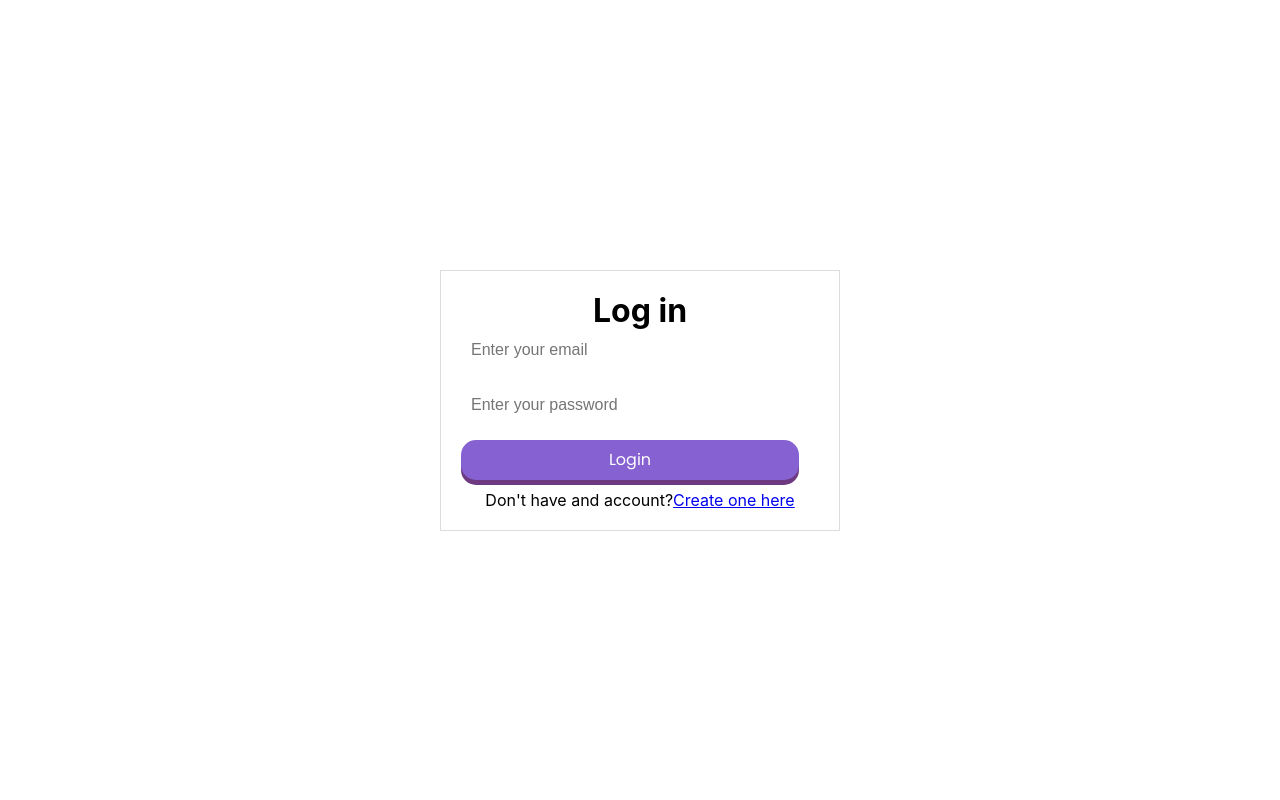
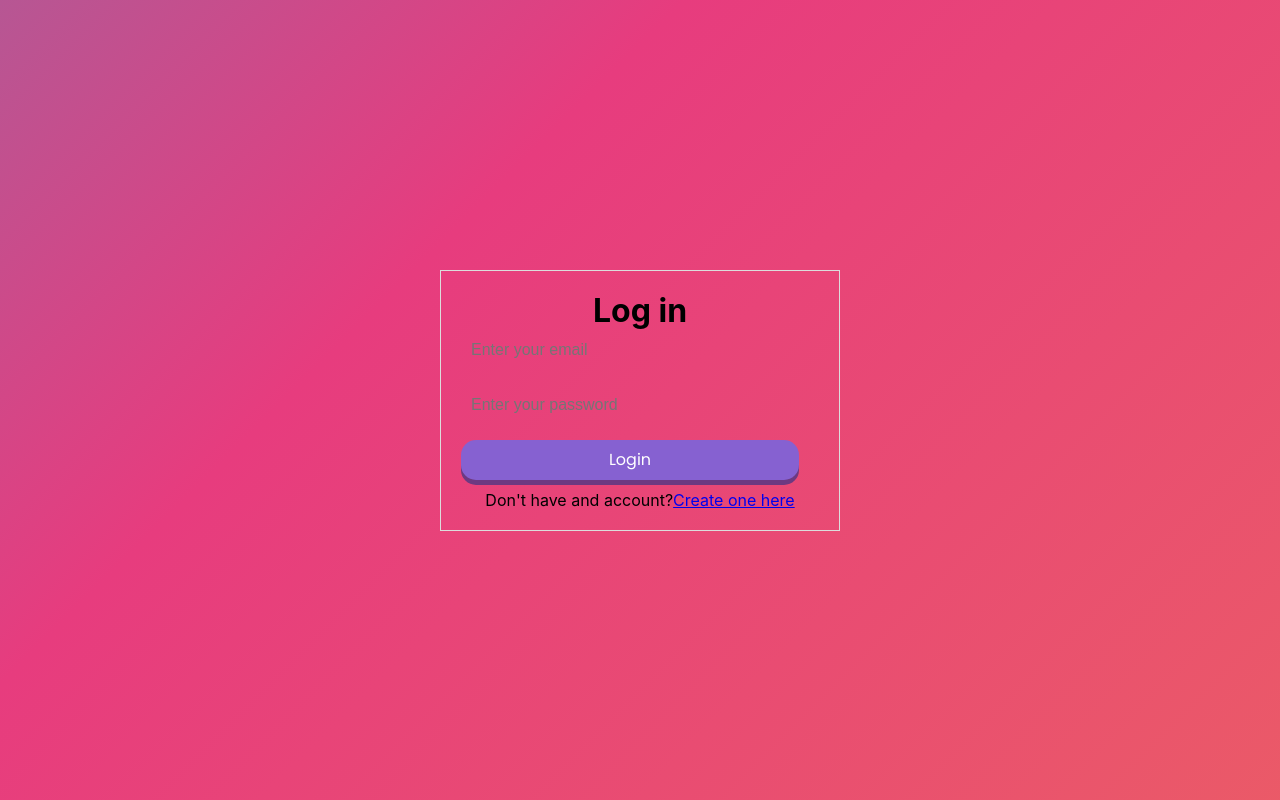
Before and after one commit to RachaelSMathew/notepad-rachael, a React (Create React App) app: page /login in a window 1280 px wide. Built offline with nearby package versions, Linux system fonts and the light colour scheme; no server answers.

Commit message:
Update Login.js

```diff
--- a/src/Login.js
+++ b/src/Login.js
@@ -34,6 +34,7 @@ function Login(){
   }
 
   return(
+    <div className="login-background">
     <div className='center'>
       <div className='auth'>
         <h1>Log in</h1>
@@ -61,6 +62,7 @@ function Login(){
         </p>
       </div>
     </div>
+    </div>
   )
 }
 
```
